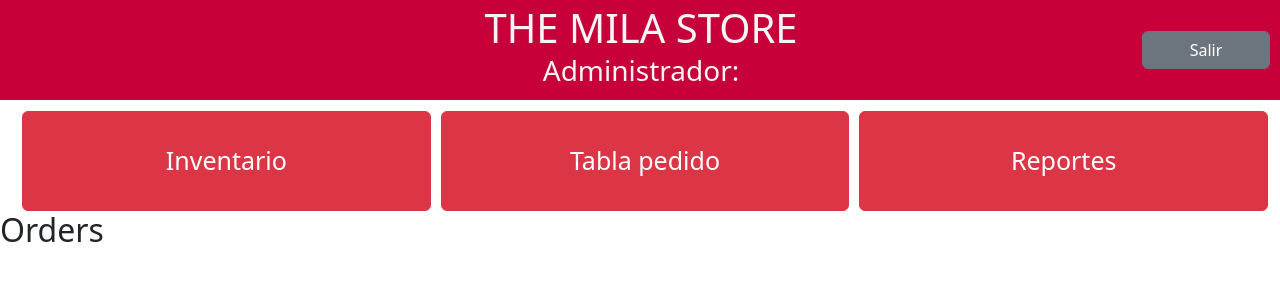
After one commit to juangilfons/milanga-inventory, a Django app: page /orders/ in a window 1280 px wide. The commit adds this page. Shown: the top 300 px of the page. Run offline with Django 5.2, Linux system fonts and the light colour scheme.

Commit message:
added views for selling milas and for orders. Also updated requirements.txt

```diff
--- /dev/null
+++ b/inventory/templates/inventory/orders.html
@@ -0,0 +1,14 @@
+{% extends 'base.html' %}
+{% load static %}
+
+{% block title %}
+    Orders - The Mila Store
+{% endblock %}
+
+{% block css_files %}
+    <link rel="stylesheet" href="{% static "inventory/orders.css" %}">
+{% endblock %}
+
+{% block content %}
+    <h2>Orders</h2>
+{% endblock %}
--- a/inventory/urls.py
+++ b/inventory/urls.py
@@ -5,4 +5,6 @@ from . import views
 
 urlpatterns = [
     path('', views.inventory, name='inventory'),
+    path('sell_milas/', views.sell_milas, name='sell_milas'),
+    path('orders/', views.orders, name='orders'),
 ]
--- a/inventory/views.py
+++ b/inventory/views.py
@@ -16,3 +16,9 @@ def inventory(request):
         'cuts': cuts
     }
     return render(request, 'inventory/inventory.html', context)
+
+def sell_milas(request):
+    return render(request, 'inventory/sell_milas.html')
+
+def orders(request):
+    return render(request, 'inventory/orders.html')
--- a/requirements.txt
+++ b/requirements.txt
@@ -2,3 +2,4 @@ asgiref==3.8.1
 Django==5.1
 djangorestframework==3.15.2
 sqlparse==0.5.1
+django-colorfield==0.11.0
--- a/static/base.css
+++ b/static/base.css
@@ -26,7 +26,13 @@ header {
     display:flex;
     flex-direction:row;
     margin-top:1px;
+}
 
+.container-fluid a, button {
+    width:100%;
+    height: 100px;
+    font-size:25px;
+    margin:5px;
 }
 
 .btn-secondary {
--- a/templates/base.html
+++ b/templates/base.html
@@ -19,9 +19,9 @@
             <a  class="btn btn-secondary" href="{% url 'logout' %}">Salir</a>
     </header>
     <div class="container-fluid">
-        <button type="button" class="btn btn-danger">Inventario</button>
-        <button type="button" class="btn btn-danger">Tabla pedido</button>
-        <button type="button" class="btn btn-danger">Reportes</button>
+        <a href="{% url 'inventory' %}"><button type="button" class="btn btn-danger">Inventario</button></a>
+        <a href="{% url 'orders' %}"><button type="button" class="btn btn-danger">Tabla pedido</button></a>
+        <a href=""><button type="button" class="btn btn-danger">Reportes</button></a>
     </div>
     {% block content %}
     {% endblock %}
```
Also changed, not shown: inventory/templates/inventory/sell_milas.html (added, +14 -0 lines), inventory/static/inventory/orders.css (added), inventory/static/inventory/sell_milas.css (added).
